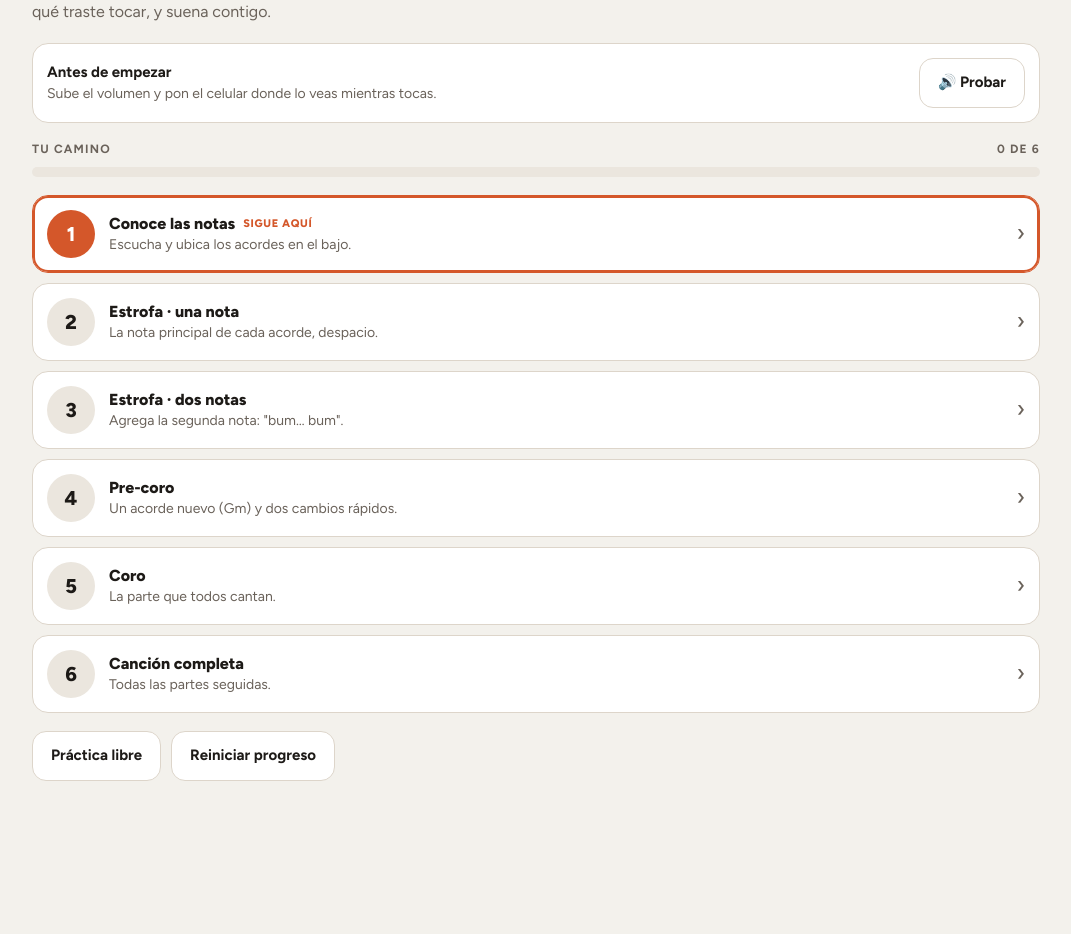
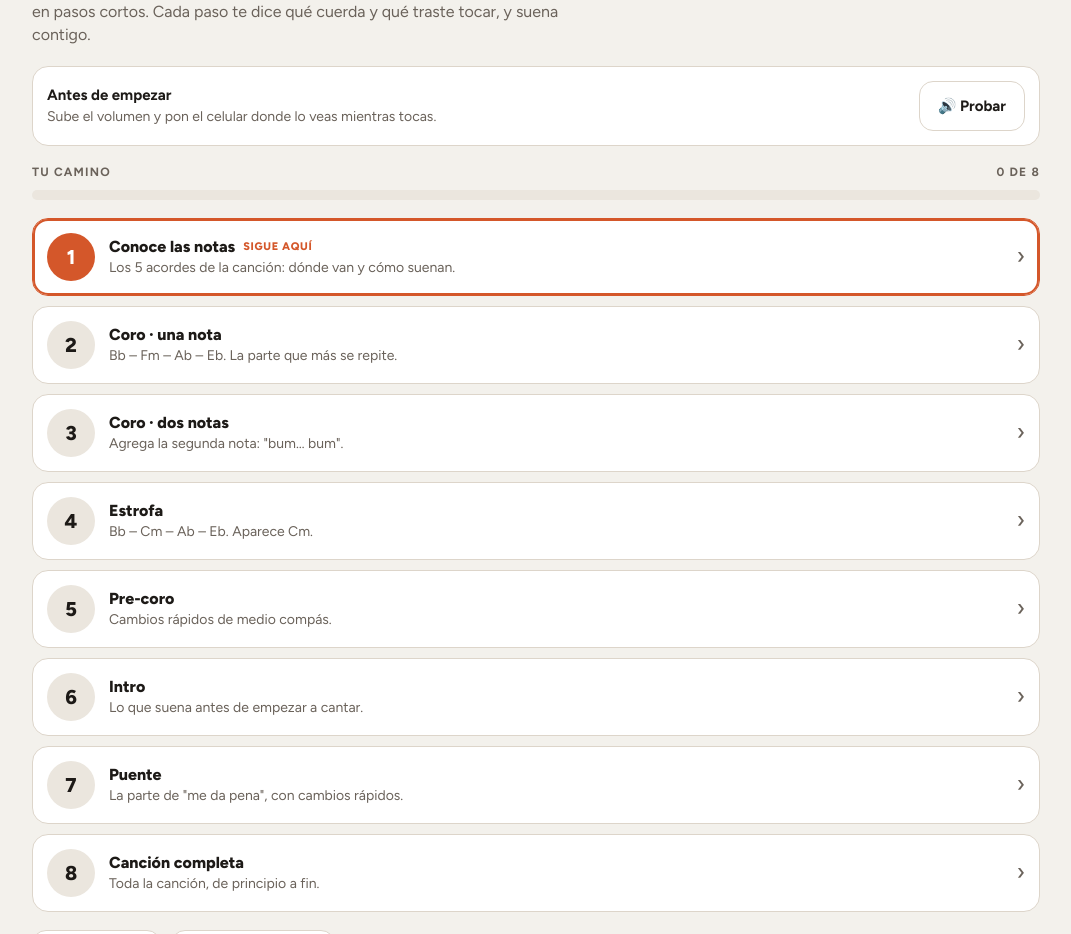
Before and after one commit to ShadowRichard/NoTepidoFlores, a plain HTML site: page index.html in a window 1280 px wide. Shown: the part 168-1102 px from the top of the page, without its empty margins (104-1175 px from the left). Before the commit the page ends 989 px from the top, so only its background shows below. Drawn offline with Linux system fonts and the light colour scheme.

Commit message:
Canción completa según el PDF de Moises (cover de Miguel Torres)
- Estructura: intro, estrofas, pre-coros, coros, interludios, puente y final
- 8 pasos guiados; parte actual visible durante la canción completa
- Corrige el ícono de tocar/parar

Co-Authored-By: Claude Opus 5.5 <noreply@anthropic.com>
Claude-Session: https://claude.ai/code/session_0121VNk8C3JTzcbRM1D8JajU

```diff
--- a/index.html
+++ b/index.html
@@ -90,7 +90,7 @@ button:focus-visible,input:focus-visible{outline:3px solid var(--accent);outline
 /* ---------- Aprender ---------- */
 .learnbody{display:flex;flex-direction:column;gap:16px;padding-block:8px 40px}
 .lead{margin:0;font-size:17px}
-.cgrid{display:grid;grid-template-columns:repeat(3,1fr);gap:10px}
+.cgrid{display:grid;grid-template-columns:repeat(auto-fit,minmax(96px,1fr));gap:10px}
 .ccard{display:flex;flex-direction:column;align-items:flex-start;gap:2px;border:1px solid var(--line);background:var(--panel);border-radius:14px;padding:12px;text-align:left;min-height:84px}
 .ccard strong{font-family:var(--f-display);font-weight:900;font-size:38px;line-height:.9}
 .ccard small{font:600 12px var(--f-mono);color:var(--muted);white-space:nowrap}
@@ -184,7 +184,6 @@ button:focus-visible,input:focus-visible{outline:3px solid var(--accent);outline
 
 @media (min-width:900px){
   .pbody{grid-template-columns:380px minmax(0,1fr);column-gap:28px;align-items:start;grid-template-areas:"now view" "now board" "notes board" "notes strip" "done strip"}
-  .cgrid{grid-template-columns:repeat(3,1fr)}
   .learnbody{display:grid;grid-template-columns:minmax(0,1.3fr) minmax(0,1fr);gap:24px;align-items:start}
   .learnbody > .full{grid-column:1/-1}
 }
@@ -198,7 +197,7 @@ button:focus-visible,input:focus-visible{outline:3px solid var(--accent);outline
   <div class="hero gut">
     <div class="pills"><span class="pill">BAJO 4 CUERDAS</span><span class="pill">TONALIDAD Eb</span><span class="pill">PRINCIPIANTE</span></div>
     <h1>No te pido flores <span>en bajo</span></h1>
-    <p>Aprende la línea de bajo en pasos cortos. Cada paso te dice qué cuerda y qué traste tocar, y suena contigo.</p>
+    <p>Aprende la línea de bajo completa, basada en la versión de Miguel Torres, en pasos cortos. Cada paso te dice qué cuerda y qué traste tocar, y suena contigo.</p>
   </div>
   <div class="homebody gut">
     <div class="ready">
@@ -206,7 +205,7 @@ button:focus-visible,input:focus-visible{outline:3px solid var(--accent);outline
       <button class="btn" id="testHome" type="button">🔊 Probar</button>
     </div>
     <div class="progress">
-      <div class="row"><span class="label">Tu camino</span><span class="label" id="progTxt">0 de 6</span></div>
+      <div class="row"><span class="label">Tu camino</span><span class="label" id="progTxt">0 de 8</span></div>
       <div class="bar"><i id="progBar"></i></div>
     </div>
     <ol class="steps" id="steps"></ol>
@@ -221,7 +220,7 @@ button:focus-visible,input:focus-visible{outline:3px solid var(--accent);outline
 <main id="learn" class="screen" hidden>
   <div class="top gut">
     <button class="iconbtn" type="button" data-go="#" aria-label="Volver a los pasos">‹</button>
-    <h2>Conoce las notas<small>Paso 1 de 6</small></h2>
+    <h2>Conoce las notas<small>Paso 1 de 8</small></h2>
   </div>
   <div class="learnbody gut">
     <p class="lead full">Toca cada acorde: lo escuchas y ves en el bajo dónde va. <b>Naranja</b> es la nota principal y <b>verde</b> la segunda nota.</p>
@@ -234,7 +233,7 @@ button:focus-visible,input:focus-visible{outline:3px solid var(--accent);outline
     </div>
     <div style="display:flex;flex-direction:column;gap:14px;min-width:0">
       <div class="cgrid" id="cgrid"></div>
-      <button class="btn" type="button" id="playOrder">▶ Escuchar la estrofa en orden</button>
+      <button class="btn" type="button" id="playOrder">▶ Escuchar el coro en orden</button>
       <button class="btn ok block" type="button" id="learnDone">Listo, siguiente paso →</button>
     </div>
   </div>
@@ -278,7 +277,7 @@ button:focus-visible,input:focus-visible{outline:3px solid var(--accent);outline
       <section class="a-strip" style="display:flex;flex-direction:column;gap:8px">
         <span class="label">Acordes de esta parte · toca uno para oírlo</span>
         <div class="strip" id="strip"></div>
-        <p class="note" id="warn" hidden>El final del coro (Ab – Bb) es aproximado. Compáralo de oído con la canción.</p>
+        <p class="note" id="warn">Acordes del PDF de Moises.ai. La duración de cada acorde es aproximada: compárala con la grabación.</p>
       </section>
       <div class="a-done done-row"><button class="linkbtn" type="button" id="markDone">✓ Ya me sale, marcar como logrado</button></div>
     </div>
@@ -333,22 +332,35 @@ button:focus-visible,input:focus-visible{outline:3px solid var(--accent);outline
 const OPEN=[28,33,38,43];            // MIDI cuerdas al aire: E1 A1 D2 G2
 const SN=['E','A','D','G'];
 const NAMES=['C','Db','D','Eb','E','F','Gb','G','Ab','A','Bb','B'];
-const CH={Eb:{r:[1,6],f:[2,8]},Bb:{r:[0,6],f:[1,8]},Cm:{r:[1,3],f:[2,5]},Ab:{r:[0,4],f:[1,6]},Fm:{r:[0,1],f:[1,3]},Gm:{r:[0,3],f:[1,5]}};
+const CH={Eb:{r:[1,6],f:[2,8]},Bb:{r:[0,6],f:[1,8]},Cm:{r:[1,3],f:[2,5]},Ab:{r:[0,4],f:[1,6]},Fm:{r:[0,1],f:[1,3]}};
+// Estructura tomada del PDF "No Te Pido Flores Cover Bass Miguel Torres" (acordes de Moises.ai). Duraciones aproximadas: 4 = 1 compás, 2 = medio compás.
+const P=str=>str.split(' ').map(x=>[x.replace(/\d/g,''),+x.replace(/\D/g,'')]);
 const S={
-  estrofa:{name:'Estrofa',ch:[['Eb',4],['Bb',4],['Cm',4],['Ab',4]]},
-  pre:{name:'Pre-coro',ch:[['Gm',4],['Eb',4],['Cm',4],['Ab',2],['Bb',2],['Eb',4]]},
-  coro:{name:'Coro',ch:[['Eb',4],['Bb',4],['Fm',4],['Ab',2],['Bb',2]],warn:true},
-  cierre:{name:'Cierre',ch:[['Eb',4],['Bb',4],['Cm',4],['Ab',4],['Fm',4]]}
+  intro:{name:'Intro',ch:P('Ab4 Eb4 Ab4 Eb2 Bb2 Fm2 Ab2 Bb2 Eb2 Bb4 Fm4 Ab4 Eb4')},
+  estrofa:{name:'Estrofa',ch:P('Bb4 Cm4 Ab4 Eb4 Bb4 Cm4 Ab4 Fm4')},
+  pre:{name:'Pre-coro',ch:P('Bb4 Eb4 Cm4 Bb2 Ab2 Bb4 Eb4')},
+  coro:{name:'Coro',ch:P('Bb4 Fm4 Ab4 Eb4 Bb4 Fm4 Ab4 Eb2 Bb2')},
+  inter:{name:'Interludio',ch:P('Eb2 Bb2 Fm4 Ab4 Eb4')},
+  puente:{name:'Puente',ch:P('Eb4 Fm2 Bb2 Ab4 Ab4 Fm2 Eb2 Bb4 Fm4 Ab4 Ab4 Eb2 Bb2 Fm2 Ab2 Eb4')},
+  final:{name:'Final',ch:P('Bb4 Fm2 Ab2 Eb4 Bb4 Fm2 Ab2 Eb4')}
 };
-S.todo={name:'Canción completa',ch:[...S.estrofa.ch,...S.estrofa.ch,...S.cierre.ch,...S.pre.ch,...S.coro.ch,...S.coro.ch],warn:true};
+const FORM=[['intro'],['estrofa'],['pre'],['coro'],['inter'],
+  ['estrofa','Estrofa 2',P('Bb4 Cm4 Ab4 Eb4 Bb4 Cm4 Ab4 Ab4')],['pre','Pre-coro 2',P('Bb4 Eb4 Cm4 Ab2 Bb2 Eb4')],['coro','Coro 2'],
+  ['inter','Interludio 2',P('Ab4 Eb4 Bb4 Fm4 Ab4')],['puente'],['final','Puente 2'],['coro','Coro 3',P('Bb4 Fm4 Ab4 Eb4 Bb4 Fm4 Ab4 Eb4')],
+  ['puente','Final',P('Bb4 Fm4 Ab4 Eb4 Bb4 Fm4 Ab4 Eb4')]];
+S.todo={name:'Canción completa',ch:[]};
+FORM.forEach(([k,label,ch])=>(ch||S[k].ch).forEach(([c,b])=>S.todo.ch.push([c,b,label||S[k].name])));
+Object.keys(S).forEach(k=>{if(k!=='todo')S[k].ch.forEach(x=>x[2]=S[k].name)});
 const LV=[[1,'Fácil · 1 nota'],[2,'Normal · 2 notas'],[3,'Reto · nota puente']];
 const STEPS=[
-  {n:1,learn:true,t:'Conoce las notas',d:'Escucha y ubica los acordes en el bajo.'},
-  {n:2,t:'Estrofa · una nota',d:'La nota principal de cada acorde, despacio.',sec:'estrofa',lvl:1,bpm:60},
-  {n:3,t:'Estrofa · dos notas',d:'Agrega la segunda nota: "bum… bum".',sec:'estrofa',lvl:2,bpm:65},
-  {n:4,t:'Pre-coro',d:'Un acorde nuevo (Gm) y dos cambios rápidos.',sec:'pre',lvl:2,bpm:65},
-  {n:5,t:'Coro',d:'La parte que todos cantan.',sec:'coro',lvl:2,bpm:70},
-  {n:6,t:'Canción completa',d:'Todas las partes seguidas.',sec:'todo',lvl:2,bpm:75}
+  {n:1,learn:true,t:'Conoce las notas',d:'Los 5 acordes de la canción: dónde van y cómo suenan.'},
+  {n:2,t:'Coro · una nota',d:'Bb – Fm – Ab – Eb. La parte que más se repite.',sec:'coro',lvl:1,bpm:60},
+  {n:3,t:'Coro · dos notas',d:'Agrega la segunda nota: "bum… bum".',sec:'coro',lvl:2,bpm:65},
+  {n:4,t:'Estrofa',d:'Bb – Cm – Ab – Eb. Aparece Cm.',sec:'estrofa',lvl:2,bpm:65},
+  {n:5,t:'Pre-coro',d:'Cambios rápidos de medio compás.',sec:'pre',lvl:2,bpm:65},
+  {n:6,t:'Intro',d:'Lo que suena antes de empezar a cantar.',sec:'intro',lvl:2,bpm:70},
+  {n:7,t:'Puente',d:'La parte de "me da pena", con cambios rápidos.',sec:'puente',lvl:2,bpm:70},
+  {n:8,t:'Canción completa',d:'Toda la canción, de principio a fin.',sec:'todo',lvl:2,bpm:75}
 ];
 const ROLE={r:{c:'var(--root)',t:'Nota principal'},f:{c:'var(--fifth)',t:'Segunda nota'},p:{c:'var(--pass)',t:'Nota puente'}};
 const FR=9;
@@ -369,7 +381,7 @@ function route(){
   closeSheet();
   $('home').hidden=$('learn').hidden=$('player').hidden=true;
   if(h==='#paso-1'){$('learn').hidden=false;initLearn()}
-  else if(/^#paso-[2-6]$/.test(h)){const st=STEPS[+h.slice(6)-1];stepN=st.n;sec=st.sec;lvl=st.lvl;bpm=st.bpm;openPlayer()}
+  else if(/^#paso-[2-8]$/.test(h)){const st=STEPS[+h.slice(6)-1];stepN=st.n;sec=st.sec;lvl=st.lvl;bpm=st.bpm;openPlayer()}
   else if(h==='#libre'){stepN=0;openPlayer()}
   else{$('home').hidden=false;renderHome()}
   window.scrollTo(0,0);
@@ -422,7 +434,7 @@ const nm=(s,f)=>NAMES[(OPEN[s]+f)%12];
 const where=(s,f)=>'Cuerda '+SN[s]+' · '+(f===0?'al aire':'traste '+f);
 
 /* ================= Paso 1 ================= */
-let learnSel='Eb',learnInit=false;
+let learnSel='Bb',learnInit=false;
 function initLearn(){
   if(!learnInit){drawBoard($('boardLearn'));learnInit=true}
   $('cgrid').innerHTML=Object.keys(CH).map(c=>'<button type="button" class="ccard" data-c="'+c+'" aria-pressed="'+(c===learnSel)+'"><strong>'+c+'</strong><small>Cuerda '+SN[CH[c].r[0]]+' · '+CH[c].r[1]+'</small></button>').join('');
@@ -440,7 +452,7 @@ function showLearn(c,sound){
 $('cgrid').addEventListener('click',e=>{const b=e.target.closest('.ccard');if(b)showLearn(b.dataset.c,true)});
 $('playOrder').addEventListener('click',()=>{
   unlock().then(ok=>{if(!ok)return;const t0=ctx.currentTime+0.05;
-    ['Eb','Bb','Cm','Ab'].forEach((c,i)=>{const d=CH[c];voice(t0+i*1.1,OPEN[d.r[0]]+d.r[1],0.9);setTimeout(()=>showLearn(c,false),i*1100)})});
+    ['Bb','Fm','Ab','Eb'].forEach((c,i)=>{const d=CH[c];voice(t0+i*1.1,OPEN[d.r[0]]+d.r[1],0.9);setTimeout(()=>showLearn(c,false),i*1100)})});
 });
 $('learnDone').addEventListener('click',()=>{markDone(1);go('#paso-2')});
 
@@ -460,12 +472,11 @@ function openPlayer(){
 }
 function renderSegs(){
   const mk=(el,items,cur,fn)=>{el.innerHTML='';items.forEach(([k,l])=>{const b=document.createElement('button');b.type='button';b.textContent=l;b.setAttribute('aria-pressed',String(k===cur));b.onclick=()=>fn(k);el.appendChild(b)})};
-  mk($('secSeg'),['estrofa','pre','coro','todo'].map(k=>[k,S[k].name]),sec,k=>{sec=k;const p=playing;if(p)stop();openPlayer();if(p)setTimeout(start,130)});
+  mk($('secSeg'),['intro','estrofa','pre','coro','inter','puente','todo'].map(k=>[k,S[k].name]),sec,k=>{sec=k;const p=playing;if(p)stop();openPlayer();if(p)setTimeout(start,130)});
   mk($('lvlSeg'),LV,lvl,k=>{lvl=k;const p=playing;if(p)stop();openPlayer();if(p)setTimeout(start,130)});
 }
 function renderStrip(){
-  $('strip').innerHTML=S[sec].ch.map(([c,b],i)=>'<button type="button" class="chip" data-i="'+i+'" style="flex-grow:'+b+'"><strong>'+c+'</strong><small>'+b+' tiempos</small></button>').join('');
-  $('warn').hidden=!S[sec].warn;
+  $('strip').innerHTML=S[sec].ch.map(([c,b],i)=>'<button type="button" class="chip" data-i="'+i+'" style="flex-grow:'+b+'"><strong>'+c+'</strong><small>'+(sec==='todo'?S[sec].ch[i][2]:b+' tiempos')+'</small></button>').join('');
 }
 $('strip').addEventListener('click',e=>{const b=e.target.closest('.chip');if(!b||playing)return;const i=+b.dataset.i;showChord(i);setBeat(-1);previewChord(i)});
 function renderTabs(){
@@ -489,6 +500,7 @@ function chordNotes(i){const k=sec+lvl+$('loop').checked;if(k!==evKey){evCache=b
 function showChord(i,hitK){
   curChord=i;const c=S[sec].ch[i][0];
   $('chord').textContent=c;
+  curSecName=S[sec].ch[i][2]||S[sec].name;updLbl();
   const j=nextIdx(i);
   $('nextName').textContent=j<0?'Fin':S[sec].ch[j][0];
   const notes=chordNotes(i);
@@ -609,7 +621,9 @@ function draw(){
   }
   requestAnimationFrame(draw);
 }
-function setPlayUI(on){$('icoPlay').hidden=on;$('icoStop').hidden=!on;$('play').setAttribute('aria-label',on?'Parar':'Tocar');$('nowLbl').textContent=on?'Toca ahora':'Ahora'}
+let curSecName='';
+function updLbl(){$('nowLbl').textContent=(playing?'Toca ahora':'Ahora')+(sec==='todo'?' · '+curSecName:'')}
+function setPlayUI(on){$('icoPlay').toggleAttribute('hidden',on);$('icoStop').toggleAttribute('hidden',!on);$('play').setAttribute('aria-label',on?'Parar':'Tocar');updLbl()}
 async function wakeOn(){try{if('wakeLock' in navigator)wake=await navigator.wakeLock.request('screen')}catch(e){wake=null}}
 function wakeOff(){try{if(wake)wake.release()}catch(e){}wake=null}
 function start(){
```
Also changed, not shown: 1 other file.
